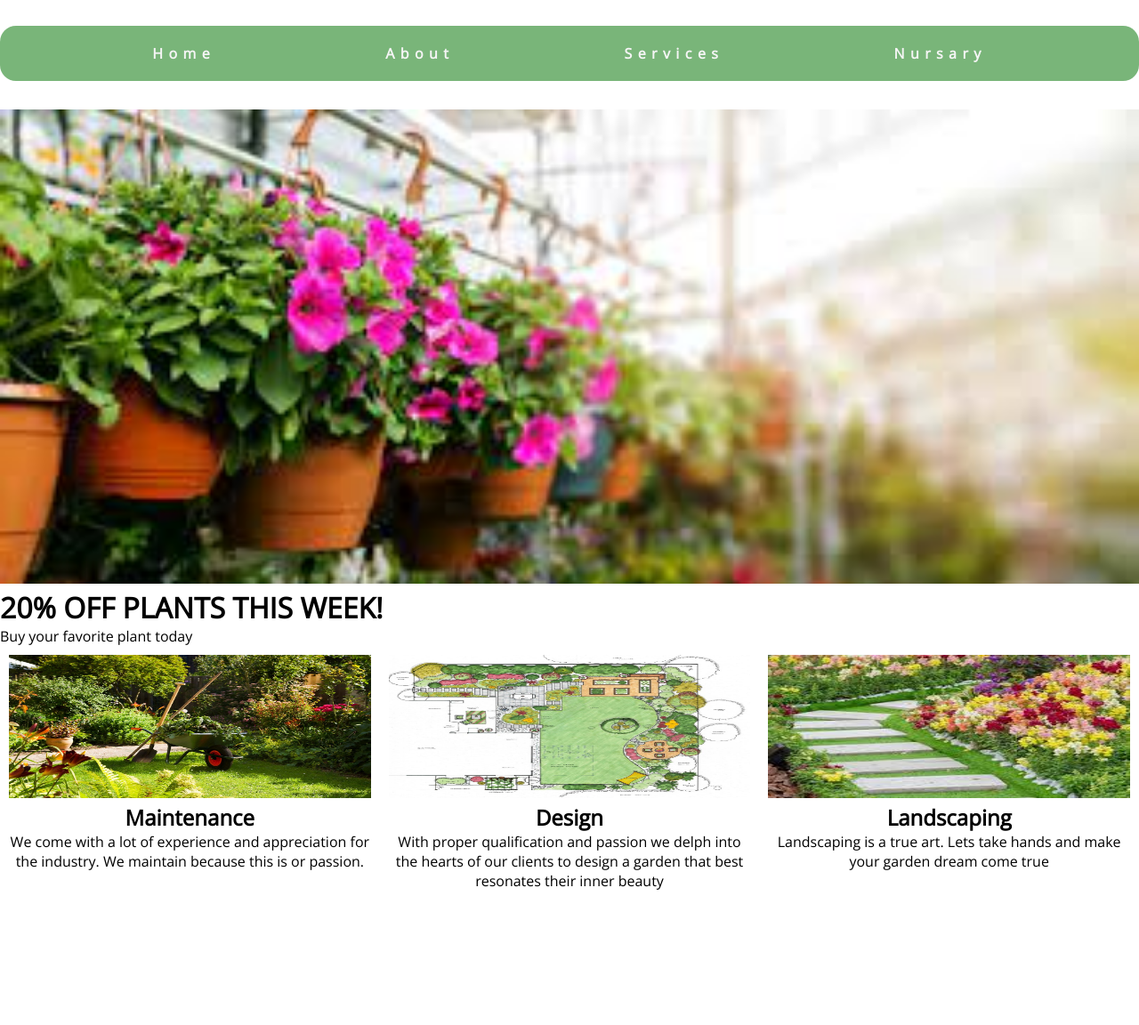
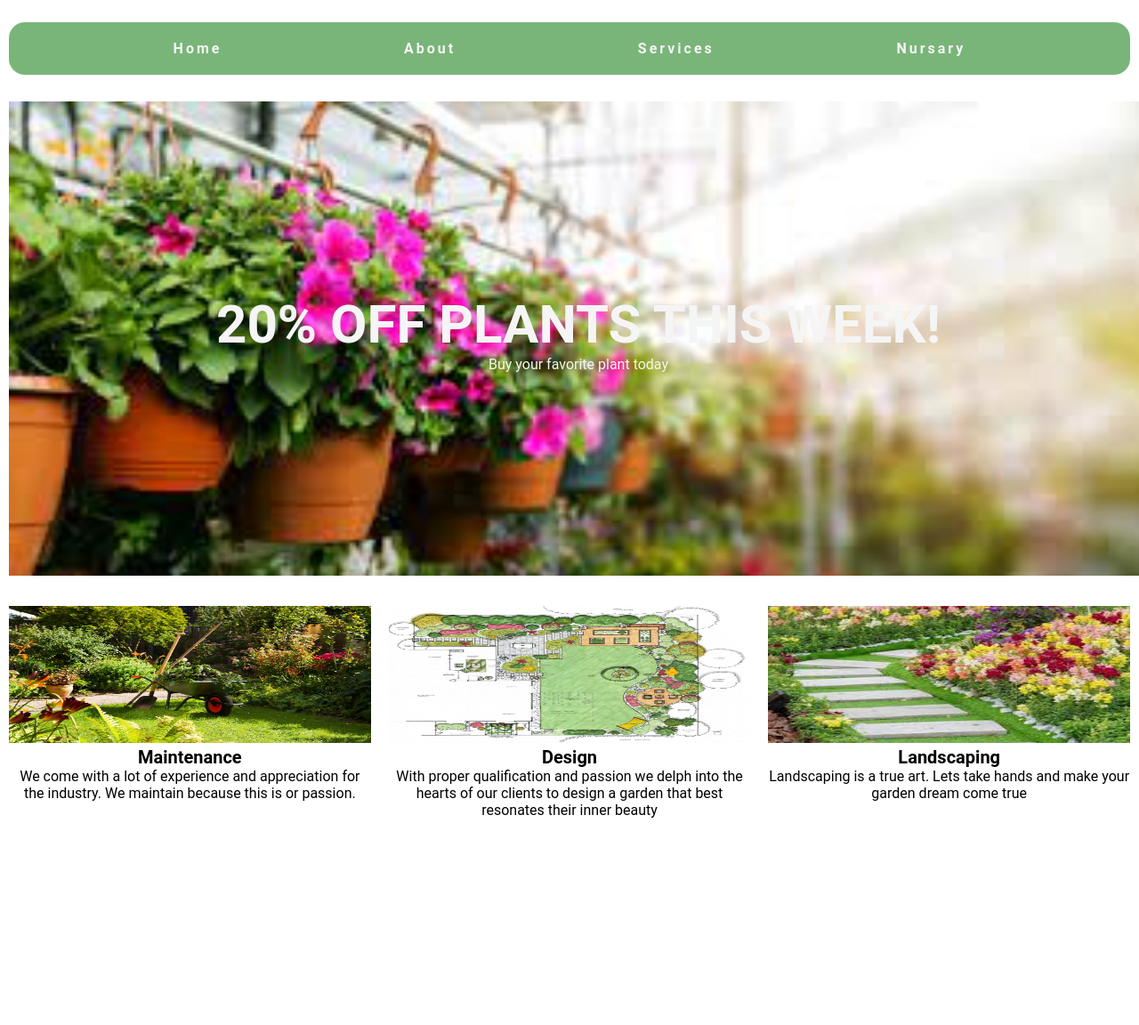
Before and after one commit to JohannesOostenbrink/MyHtmlCSSJavaScript, a plain HTML site: page HTML CSS IN DEPTH/Lucky Shrub Project/index.html in a window 1280 px wide. Shown: the part 176-1328 px from the top of the page at 89% size. Drawn offline with nearby package versions, Linux system fonts and the light colour scheme.

Commit message:
more styiling

```diff
--- a/HTML CSS IN DEPTH/Lucky Shrub Project/styles.css
+++ b/HTML CSS IN DEPTH/Lucky Shrub Project/styles.css
@@ -6,21 +6,21 @@
 body {
 
     background-color: rgb(212, 209, 209));
-    font-family: 'Open Sans', sans-serif;
-    margin-top: 2rem;
-    margin-bottom: 2rem;
+    font-family: Roboto;
+    margin-top: 30px;
+    margin-bottom: 30px;
 
 
 
 }
 
 h1 {
-    font-size: 2rem;
+    font-size: 60px;
 
 }
 
 h2 {
-    font-size: 1.5rem;
+    font-size: 20px;
 
 }
 
@@ -34,13 +34,15 @@ header img {
 
 .navigation {
     display: flex;
+    flex-flow: wrap;
     background-color:rgb(121, 181, 121);
-    flex-flow: wrap;
     justify-content: space-evenly;
     list-style: none;
     border-radius: 18px;
-    margin-top: 2em;
-    margin-bottom: 2em;
+    margin-top: 30px;
+    margin-bottom: 30px;
+    margin-left: 10px;
+    margin-right: 10px;
 }
 
 .navigation a {
@@ -51,7 +53,7 @@ header img {
     text-decoration: none;
     color: whitesmoke;
     font-weight: bold;
-    letter-spacing: 0.5vw;
+    letter-spacing: 3px;
     cursor: pointer;
     transition: color 0.5s;
 
@@ -67,25 +69,29 @@ header img {
 }
 
 
-.banner article img {
-    display: flex;
+.banner_img {
+    position: relative;
+    display: block;
+    margin-left: 10px;
+    margin-right: 10px;
+    margin-top: 30px;
+    margin-bottom: 30px;
     width: 100%;
-    position: relative;
+
 }
 
-.banner .banner_text{
+.banner_text{
 
     position: absolute;
-    flex-flow: wrap;
     width: 100%;
-    top: 45%;
+    top: 40%;
     text-align: center;
-    text-overflow: ellipsis;
+    max-height: 280px;
     color: whitesmoke;
 
 }
 
-article .banner_text p{
+.banner_text p{
 
     text-align: center;
 }
@@ -100,8 +106,16 @@ article .banner_text p{
 .topart article {
     flex: 1;
     text-align: center;
-    margin: 10px;
+    margin-left: 10px;
+    margin-right: 10px;
+    margin-bottom: 30px;
+    transition-duration: 0.5s;
 
+}
+
+.topart article:hover {
+    opacity: 0.5 ;
+    cursor: pointer;
 }
 
 @media (max-width: 540px ){
```
